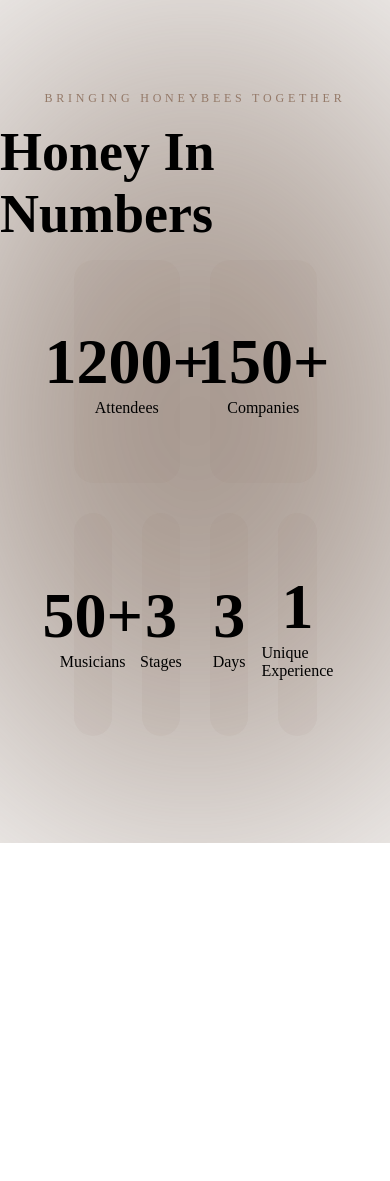
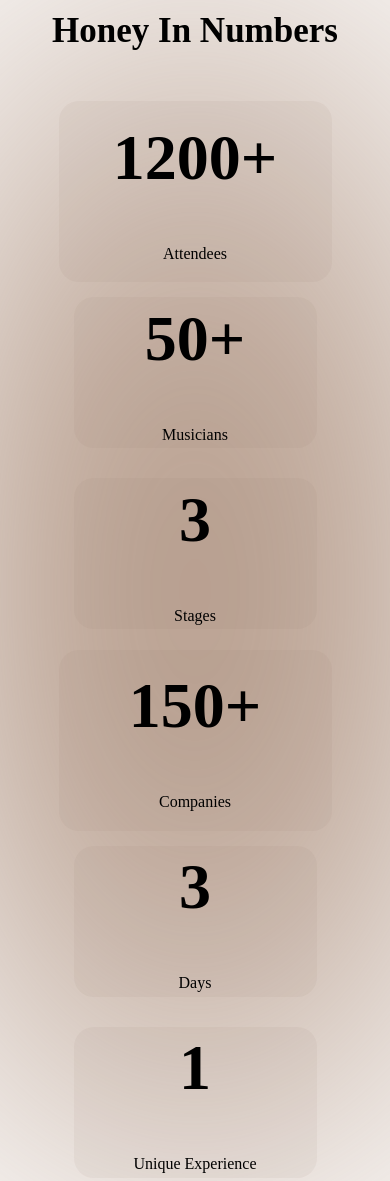
Before and after one commit to marinazizic/HoneyFestival, a PHP site: page / in a window 390 px wide. Shown: the part 4221-5402 px from the top of the page. Before the commit the page ends 5064 px from the top, so only its background shows below. Run offline with PHP 8.4, Linux system fonts and the light colour scheme; some web fonts are replaced.

Commit message:
Added responsivness for grid

```diff
--- a/frontend/homepage/index.css
+++ b/frontend/homepage/index.css
@@ -305,7 +305,7 @@ body {
 .left2 {
     border-radius: 20px;
     margin: 15px;
-     background-color: rgba(148, 121, 104, 0.075);
+    background-color: rgba(148, 121, 104, 0.075);
     grid-area: 1 / 1 / 2 / 2;
     display: flex;
     flex-direction: column;
@@ -316,7 +316,7 @@ body {
 .right2 {
     margin: 15px;
     border-radius: 20px;
-     background-color: rgba(148, 121, 104, 0.075);
+    background-color: rgba(148, 121, 104, 0.075);
     grid-area: 1 / 2 / 2 / 3;
     display: flex;
     flex-direction: column;
@@ -335,7 +335,7 @@ body {
 .left3 {
     margin: 15px;
     border-radius: 20px;
-     background-color: rgba(148, 121, 104, 0.075);
+    background-color: rgba(148, 121, 104, 0.075);
     grid-area: 1 / 1 / 2 / 2;
     display: flex;
     flex-direction: column;
@@ -355,7 +355,7 @@ body {
 .left4 {
     margin: 15px;
     border-radius: 20px;
-     background-color: rgba(148, 121, 104, 0.075);
+    background-color: rgba(148, 121, 104, 0.075);
     grid-area: 1 / 1 / 2 / 2;
     display: flex;
     flex-direction: column;
@@ -366,12 +366,21 @@ body {
 .right4 {
     margin: 15px;
     border-radius: 20px;
-     background-color: rgba(148, 121, 104, 0.075);
+    background-color: rgba(148, 121, 104, 0.075);
     grid-area: 1 / 2 / 2 / 3;
     display: flex;
     flex-direction: column;
     justify-content: center;
     align-items: center;
+}
+
+.hover {
+    cursor: default;
+    transition: transform 0.7s ease;
+}
+
+.hover:hover {
+    transform: scale(1.05);
 }
 
 #blurred1 {
@@ -382,7 +391,7 @@ body {
     filter: blur(170px);
     position: absolute;
     z-index: -1;
-    background: rgb(103, 78, 62);
+    background: rgb(143, 103, 77);
 }
 
 @media screen and (min-height: 450px) {
@@ -393,6 +402,73 @@ body {
         right: 35px;
     }
 
+
+    .left {
+        width: 100%;
+        background-color: transparent;
+        grid-area: 1 / 1 / 2 / 2;
+        display: grid;
+        grid-template-rows: 33% 66%;
+        grid-template-columns: 100%;
+    }
+
+    .right {
+        background-color: transparent;
+        grid-area: 2 / 1 / 3 / 2;
+        display: grid;
+        grid-template-rows: 33% 66%;
+        grid-template-columns: 100%;
+    }
+
+
+    .num-grid {
+        width: 70%;
+        background-color: transparent;
+        display: grid;
+        grid-template-columns: 100%;
+        grid-template-rows: 65vh 65vh;
+    }
+
+    .left1, .left3 {
+        margin: 0;
+        grid-area: 1 / 1 / 2 / 2;
+    }
+
+    .right1, .right3 {
+        margin: 0;
+        grid-area: 2 / 1 / 3 / 2;
+        display: grid;
+        grid-template-rows: 50% 50%;
+        grid-template-columns: 100%;
+
+    }
+
+
+    .left2, .left4 {
+        grid-area: 1 / 1 / 2 / 2;
+    }
+
+    .right2, .right4 {
+        grid-area: 2 / 1 / 3 / 2;
+    }
+
+    .nums {
+        height: 140vh;
+    }
+
+    .nums h1{
+        margin-bottom: 50px;
+    }
+    .main-captions {
+        font-size: 35px;
+    }
+
+    .paragraphs {
+        display: flex;
+        flex-direction: column;
+        justify-content: center;
+        align-items: center;
+    }
 }
 
 
--- a/frontend/homepage/index.html
+++ b/frontend/homepage/index.html
@@ -112,35 +112,35 @@
                 <div id="blurred2"></div>
                 <div class="num-grid">
                     <div class="left">
-                        <div class="left1">
+                        <div class="left1 hover">
                             <h1>1200+</h1>
                             <p>Attendees</p>
                         </div>
                         <div class="right1">
-                            <div class="left2">
+                            <div class="left2 hover">
                                 <h1>50+</h1>
                                 <p>Musicians</p>
                             </div>
-                            <div class="right2">
+                            <div class="right2 hover">
                                 <h1>3</h1>
                                 <p>Stages</p>
                             </div>
                         </div>
                     </div>
                     <div class="right">
-                        <div class="left3">
+                        <div class="left3 hover">
                             <h1>150+</h1>
                             <p>Companies</p>
                         </div>
                         <div class="right3">
-                            <div class="left4">
+                            <div class="left4 hover">
                                 <h1>3</h1>
                                 <p>Days</p>
                             </div>
-                            <riv class="right4">
+                            <div class="right4 hover">
                                 <h1>1</h1>
                                 <p>Unique Experience</p>
-                            </riv>
+                            </div>
                         </div>
                     </div>
                 </div>
@@ -153,6 +153,9 @@
 </html>
 
 <script>
+
+
+    $(document).ready(function () {
         function openNav() {
             document.getElementById("sidebar").style.width = "100%";
         }
@@ -160,4 +163,6 @@
         function closeNav() {
             document.getElementById("sidebar").style.width = "0%";
         }
+
+    });
 </script>
```
Lines whose indentation alone changed are shown as unchanged.
